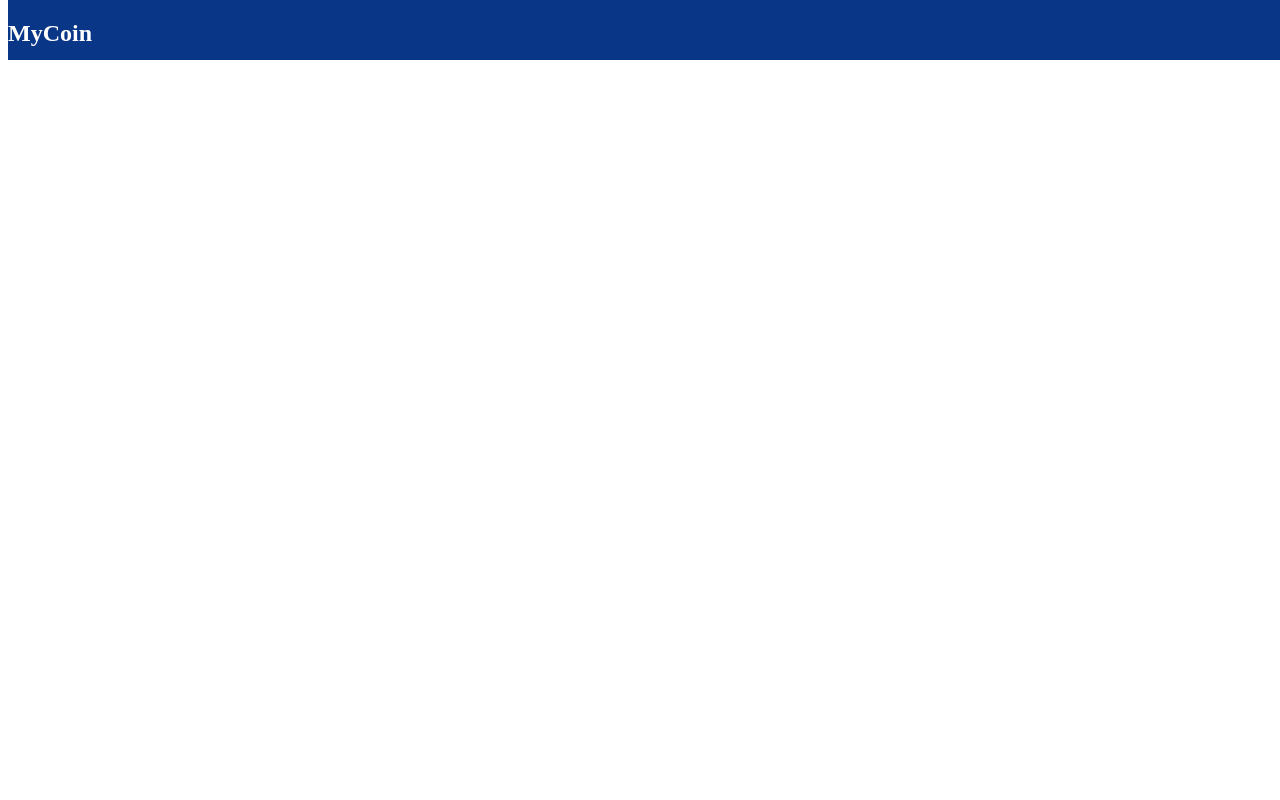
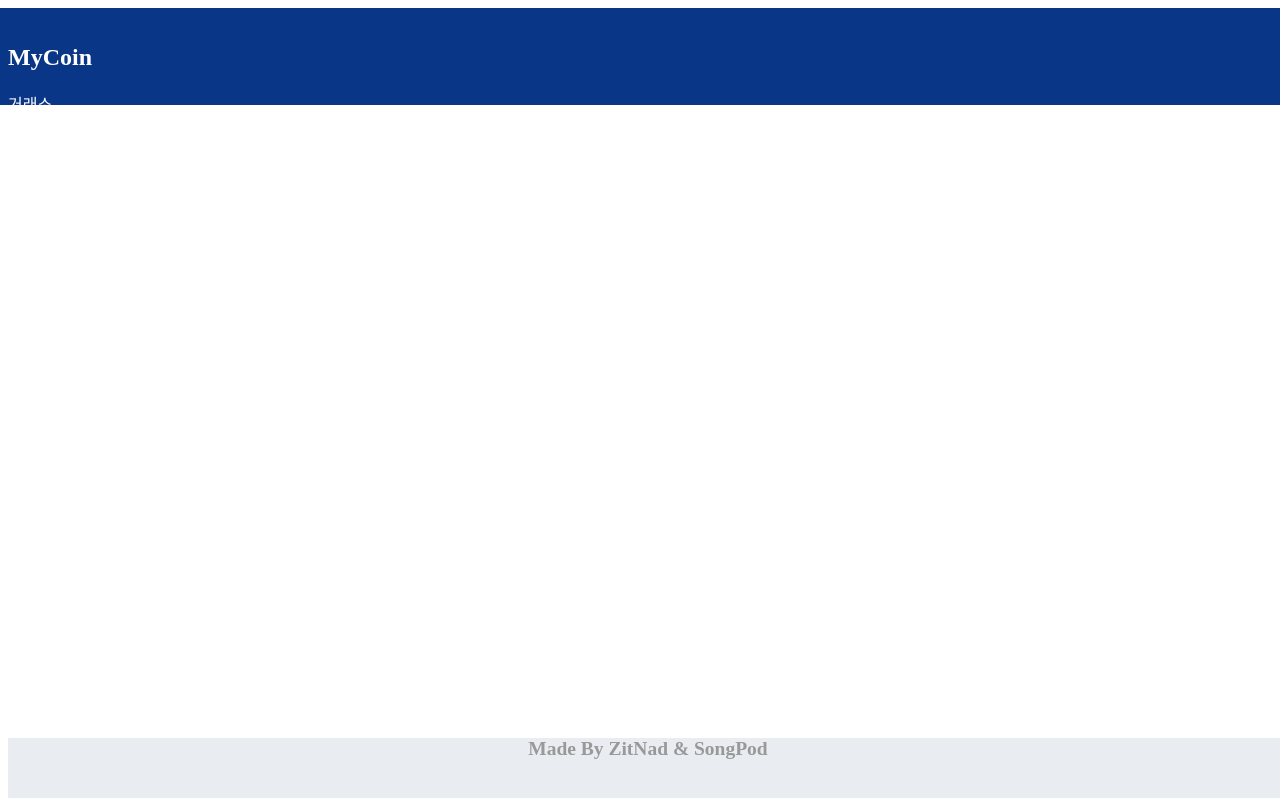
Before and after one commit to DaeSoeps/myCoin, a Next.js app: page / in a window 1280 px wide. Built offline with nearby package versions, Linux system fonts and the light colour scheme.

Commit message:
feat: Header, 메뉴 구현중

```diff
--- a/src/components/Footer.tsx
+++ b/src/components/Footer.tsx
@@ -4,7 +4,7 @@ import styled from 'styled-components';
 const Footer = () => {
   return (
     <St.Footer>
-      <St.Title>Footer</St.Title>
+      <St.Title>Made By ZitNad & SongPod</St.Title>
     </St.Footer>
   );
 };
@@ -12,7 +12,15 @@ const Footer = () => {
 const St = {
   Footer: styled.footer`
     height: 60px;
-    background-color: #ffffff;
+    width: 100%;
+    font-size: 13px;
+    background-color: #e9ecf1;
+    position: absolute;
+    bottom: 2px;
+    display: flex;
+    flex-direction: column;
+    align-items: center;
+
   `,
   Title: styled.h2`
     color: #999999;
--- a/src/components/Header.tsx
+++ b/src/components/Header.tsx
@@ -4,22 +4,34 @@ import styled from 'styled-components';
 const Header = () => {
   return (
     <Sc.Header>
+
       <Sc.Title>MyCoin</Sc.Title>
+      <Wrap.Section>
+        <Wrap.Nav>
+            <Wrap.Oder>거래소</Wrap.Oder>
+        </Wrap.Nav>
+        </Wrap.Section>
     </Sc.Header>
   );
 };
 
 const Sc = {
   Header: styled.header`
-    background-color: #093687;
-    width: 100%;
-    height: 60px;
-    top: 0;
-    position: fixed;
+    position: sticky;
+    height: 65px;
+    width:100%;
+    padding: 1rem;
+    color: white;
+    background: #093687;
+
+    z-index: 100;
+  `,
+  HeaderImg: styled.h3`
+    background-image: url(https://static.upbit.com/logos/BTC.png);
   `,
   Title: styled.h2`
-    width: 77px;
-    height: 17px;
+    width: 10%;
+
     display: inline-block;
     float: left
     margin-top: 21px;
@@ -27,23 +39,50 @@ const Sc = {
   `
 }
 
-// const St = {
-//   Header: styled.header`
-//     position: fixed;
-//     display: flex;
-//     align-items: center;
-//     width: 100%;
-//     top: 0;
-//     left: 0;
-//     z-index: 100;
-//     background-color: #093687;
-//     height: 60px;
-//   `,
-//   Title: styled.h2`
-//     font-style: italic;
-//     margin: 0.5rem 0 0.5rem 1rem;
-//     color: #fff;
-//   `,
-// };
+const Wrap = {
+  ContentWrap: styled.div`
+    background-color: #e9ecf1;
+    display: flex;
+    flex-direction: column;
+    align-items: center;
+  `,
+  Section: styled.section`
+  position: relative;
+  width: 100%;
+  height: 60px;
+  `,
+  Nav: styled.nav`
+  width: 100%;
 
+  float: left
+  color: #fff;
+  `,
+  Oder: styled.a`
+      position: relative
+
+  `,
+  Title: styled.h2`
+  width: 10%;
+
+  float: left
+  margin-top: 21px;
+  color: #fff;
+`
+
+
+}
+
+// Header: styled.header`
+// position: sticky;
+// height: 65px;
+// width:100%;
+// padding: 1rem;
+// color: white;
+// background: #093687;
+// font-weight: bold;
+// display: flex;
+// justify-content: space-between;
+// align-items: center;
+// z-index: 100;
+// `,
 export default Header;
--- a/src/layout/home.tsx
+++ b/src/layout/home.tsx
@@ -7,11 +7,26 @@ import Footer from 'components/Footer';
 const Home = () =>{
     return (
         <>
-            <Header/>
+
+            <Wrap.ContentWrap>
+                <Header/>
+
+            </Wrap.ContentWrap>
             <Footer/>
-
         </>
     )
 }
 
 export default Home;
+
+const Wrap = {
+    ContentWrap: styled.div`
+      background-color: #e9ecf1;
+      display: flex;
+      flex-direction: column;
+      align-items: center;
+    `,
+
+
+
+}
```
